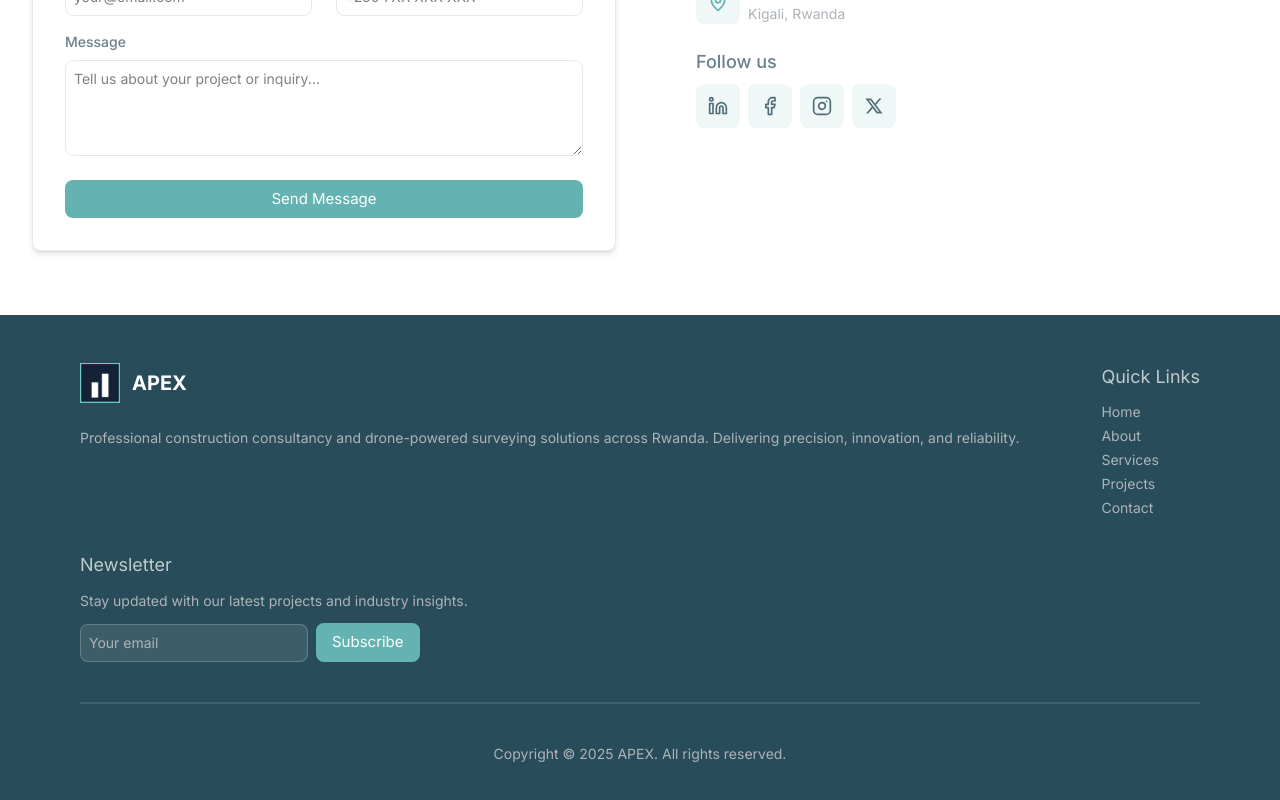
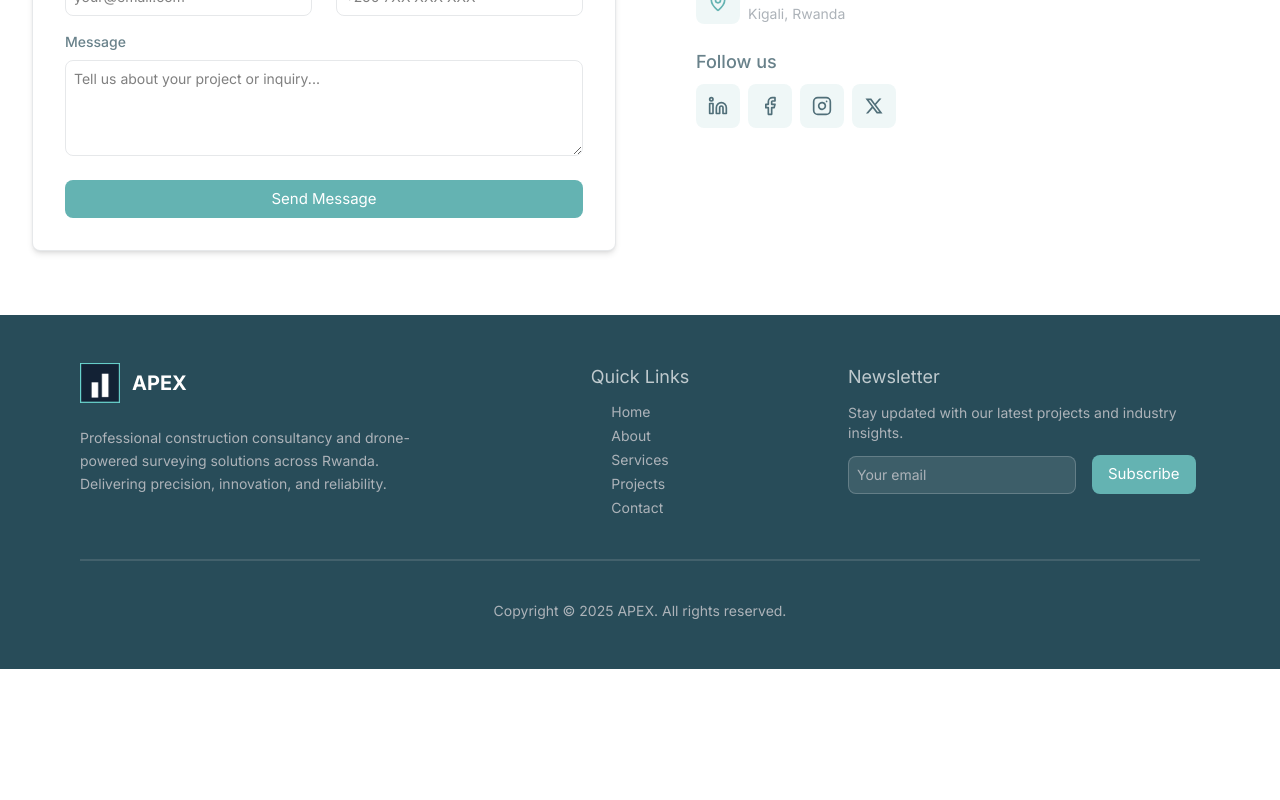
Before and after one commit to DavidMANZI-093/apex, a Next.js app: page / in a window 1280 px wide. Shown: the part 5566-6366 px from the top of the page. After the commit the page ends 6235 px from the top, so only its background shows below. Built offline with nearby package versions, Linux system fonts and the light colour scheme.

Commit message:
Auto-commit at 26/06/2025, 14:30:50 for inactivity period...

```diff
--- a/src/components/footer.tsx
+++ b/src/components/footer.tsx
@@ -13,7 +13,7 @@ const Footer = () => {
   return (
     <footer className="relative flex h-fit !w-full !p-12 bg-midnight-green">
       <div className="relative w-full flex flex-col gap-10 container !mx-auto !px-4 sm:!px-6 lg:!px-8">
-        <div className="flex flex-wrap justify-between gap-8">
+        <div className="grid grid-cols-1 md:grid-cols-3 gap-8">
           {/* Company Info */}
           <div className="flex flex-col gap-6">
             <div className="flex items-center gap-3">
@@ -33,7 +33,7 @@ const Footer = () => {
           </div>
 
           {/* Quick Links */}
-          <div className="flex flex-col gap-2">
+          <div className="flex flex-col md:items-center gap-2">
             <h4 className="!text-lg !text-white/70">Quick Links</h4>
             <ul className="flex flex-col">
               {quickLinks.map((link, index) => (
@@ -55,7 +55,7 @@ const Footer = () => {
             <p className="flex text-french-grey text-sm mb-4">
               Stay updated with our latest projects and industry insights.
             </p>
-            <div className="flex flex-wrap items-center gap-2">
+            <div className="flex flex-wrap items-center gap-4">
               <input
                 placeholder="Your email"
                 className="flex !bg-white/10 !border !border-white/20 !text-white placeholder:!text-french-grey !text-sm !p-2 !rounded-lg"
```
